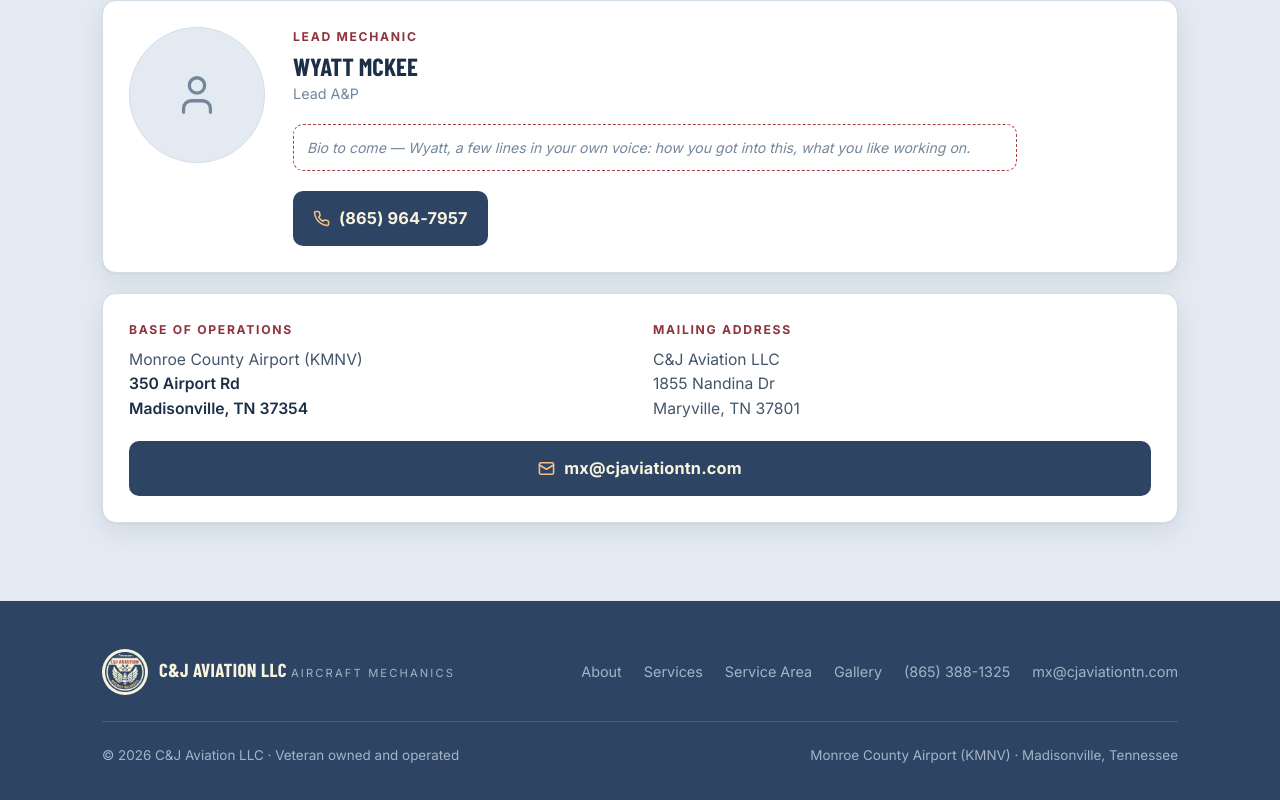
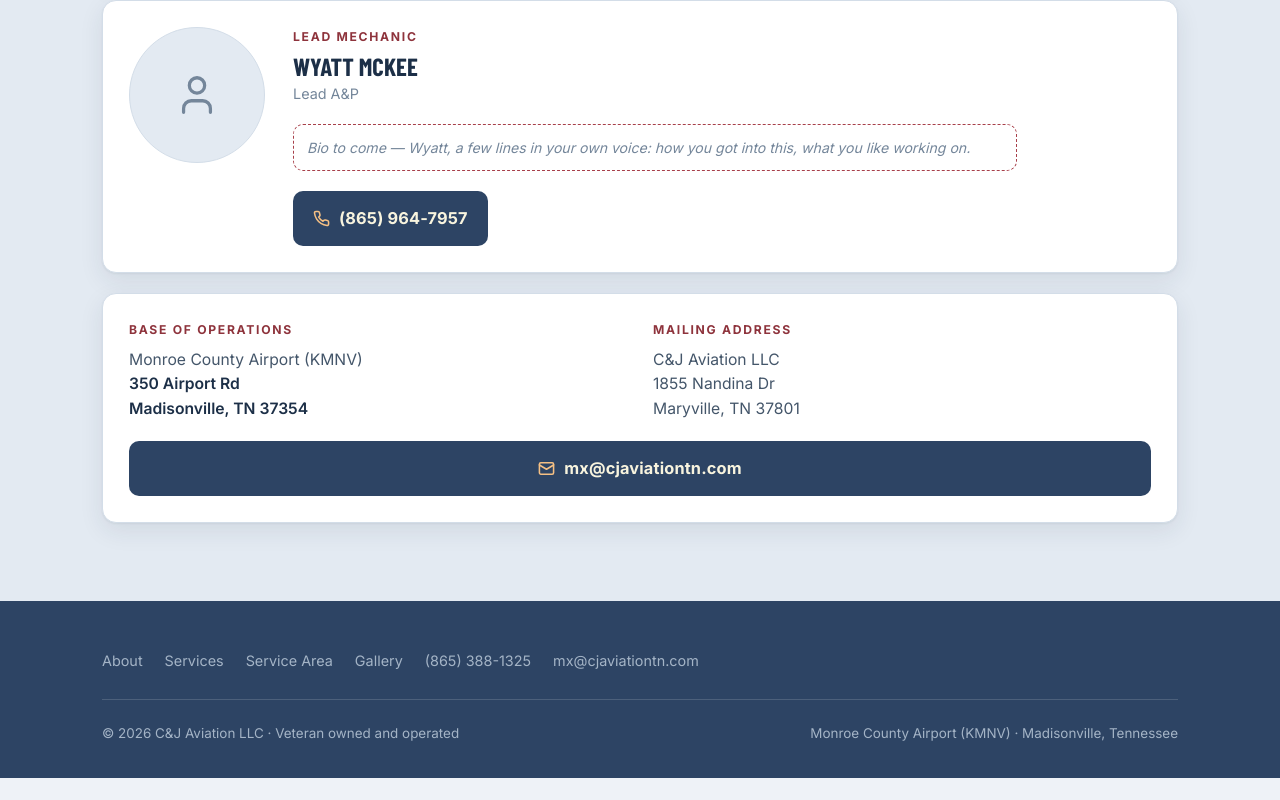
Before and after one commit to cjaviationtn/cjaviationtn-site, a plain HTML site: page index.html in a window 1280 px wide. Shown: the part 5721-6521 px from the top of the page. After the commit the page ends 6499 px from the top, so only its background shows below. Drawn offline with nearby package versions, Linux system fonts and the light colour scheme.

Commit message:
Remove brand section from footer
Removed brand link and associated elements from footer.

```diff
--- a/index.html
+++ b/index.html
@@ -665,13 +665,6 @@
 <footer class="site-footer">
   <div class="wrap">
     <div class="foot-top">
-      <a class="brand" href="#top" style="margin-right:0">
-        <span class="brand-mark" role="img" aria-label="C&amp;J Aviation LLC badge"></span>
-        <span class="brand-text">
-          <span class="brand-name">C&amp;J Aviation LLC</span>
-          <span class="brand-sub">Aircraft Mechanics</span>
-        </span>
-      </a>
       <nav class="foot-links">
         <a href="#about">About</a>
         <a href="#services">Services</a>
```
